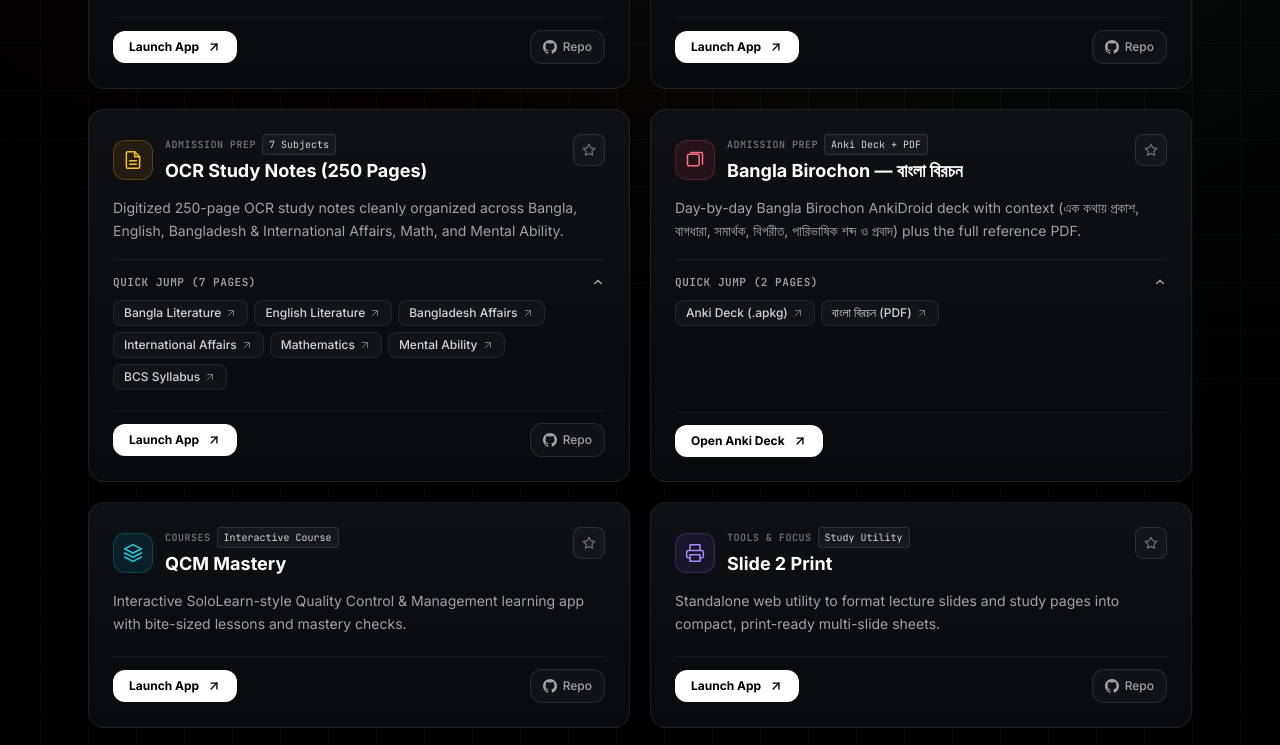
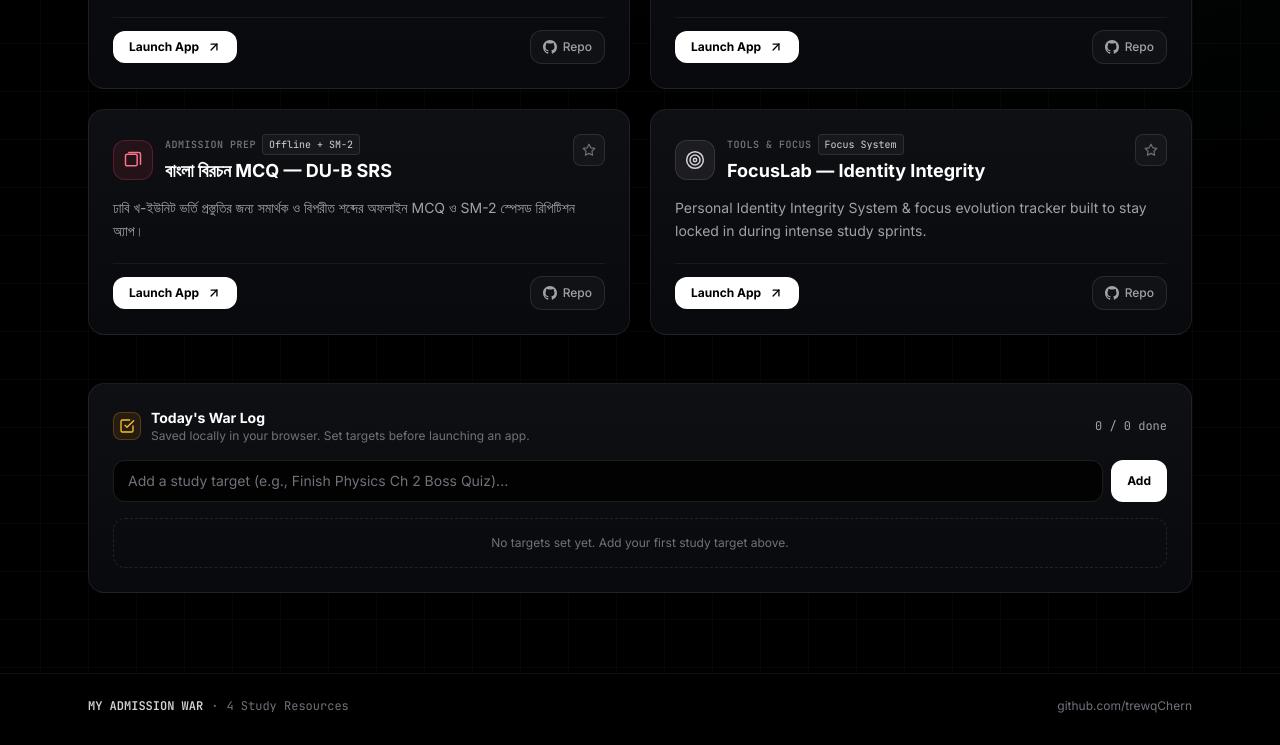
Before and after one commit to trewqChern/trewqChern.github.io, a plain HTML site: page index.html in a window 1280 px wide. Shown: the part 677-1422 px from the top of the page. Drawn offline with nearby package versions, Linux system fonts and the light colour scheme.

Commit message:
Remove OCR/QCM/Slide2Print/old Birochon and add Bangla Birochon MCQ site

```diff
--- a/index.html
+++ b/index.html
@@ -171,7 +171,7 @@
           My Admission <span class="bg-gradient-to-r from-red-500 via-orange-400 to-amber-300 bg-clip-text text-transparent">War</span>
         </h1>
         <p class="mt-4 max-w-xl text-sm leading-relaxed text-zinc-400 sm:text-base">
-          Every interactive study app, digitized question bank, OCR notebook, and focus tool I have built—organized in one pitch-black launchpad.
+          Every interactive study app, question bank, and focus tool for my 2026–27 admission prep—organized in one pitch-black launchpad.
         </p>
       </div>
 
@@ -303,7 +303,7 @@
       <div class="flex items-center gap-2 font-mono">
         <span class="text-zinc-300 font-semibold">MY ADMISSION WAR</span>
         <span>·</span>
-        <span id="footer-count">7 Study Resources</span>
+        <span id="footer-count">4 Study Resources</span>
       </div>
       <div class="flex items-center gap-4">
         <a href="https://github.com/trewqChern" target="_blank" rel="noopener noreferrer" class="transition hover:text-white">
@@ -438,71 +438,17 @@
           ],
         },
         {
-          id: 'bcs-study-notes',
-          title: 'OCR Study Notes (250 Pages)',
-          badge: 'Admission Prep',
-          category: 'admission',
-          accent: 'amber',
-          accentBg: 'bg-amber-500/10 text-amber-400 border-amber-500/25',
-          tagText: '7 Subjects',
-          url: 'https://trewqchern.github.io/bcs-study-notes/',
-          repo: 'https://github.com/trewqChern/bcs-study-notes',
-          description: 'Digitized 250-page OCR study notes cleanly organized across Bangla, English, Bangladesh & International Affairs, Math, and Mental Ability.',
-          icon: 'notes',
-          sublinks: [
-            { label: 'Bangla Literature', url: 'https://trewqchern.github.io/bcs-study-notes/bangla_literature.html' },
-            { label: 'English Literature', url: 'https://trewqchern.github.io/bcs-study-notes/english_literature.html' },
-            { label: 'Bangladesh Affairs', url: 'https://trewqchern.github.io/bcs-study-notes/bangladesh_affairs.html' },
-            { label: 'International Affairs', url: 'https://trewqchern.github.io/bcs-study-notes/international_affairs.html' },
-            { label: 'Mathematics', url: 'https://trewqchern.github.io/bcs-study-notes/mathematics.html' },
-            { label: 'Mental Ability', url: 'https://trewqchern.github.io/bcs-study-notes/mental_ability.html' },
-            { label: 'BCS Syllabus', url: 'https://trewqchern.github.io/bcs-study-notes/bcs_syllabus.html' },
-          ],
-        },
-        {
-          id: 'bangla-birochon',
-          title: 'Bangla Birochon — বাংলা বিরচন',
+          id: 'bangla-birochon-mcq',
+          title: 'বাংলা বিরচন MCQ — DU-B SRS',
           badge: 'Admission Prep',
           category: 'admission',
           accent: 'rose',
           accentBg: 'bg-rose-500/10 text-rose-400 border-rose-500/25',
-          tagText: 'Anki Deck + PDF',
-          url: 'https://drive.google.com/file/d/1lxWRoK_4jAxU71YR-cSJrqbk_c6VSR-M/view?usp=drivesdk',
-          repo: '',
-          actionLabel: 'Open Anki Deck',
-          description: 'Day-by-day Bangla Birochon AnkiDroid deck with context (এক কথায় প্রকাশ, বাগধারা, সমার্থক, বিপরীত, পারিভাষিক শব্দ ও প্রবাদ) plus the full reference PDF.',
+          tagText: 'Offline + SM-2',
+          url: 'https://trewqchern.github.io/bangla-birochon-mcq/',
+          repo: 'https://github.com/trewqChern/bangla-birochon-mcq',
+          description: 'ঢাবি খ-ইউনিট ভর্তি প্রস্তুতির জন্য সমার্থক ও বিপরীত শব্দের অফলাইন MCQ ও SM-2 স্পেসড রিপিটিশন অ্যাপ।',
           icon: 'cards',
-          sublinks: [
-            { label: 'Anki Deck (.apkg)', url: 'https://drive.google.com/file/d/1lxWRoK_4jAxU71YR-cSJrqbk_c6VSR-M/view?usp=drivesdk' },
-            { label: 'বাংলা বিরচন (PDF)', url: 'https://drive.google.com/file/d/130jfjHkmS8CkdZpEhoDmodJsBUl6B_II/view?usp=drivesdk' },
-          ],
-        },
-        {
-          id: 'qcm-mastery',
-          title: 'QCM Mastery',
-          badge: 'Courses',
-          category: 'courses',
-          accent: 'cyan',
-          accentBg: 'bg-cyan-500/10 text-cyan-400 border-cyan-500/25',
-          tagText: 'Interactive Course',
-          url: 'https://trewqchern.github.io/qcm-mastery/',
-          repo: 'https://github.com/trewqChern/qcm-mastery',
-          description: 'Interactive SoloLearn-style Quality Control & Management learning app with bite-sized lessons and mastery checks.',
-          icon: 'layers',
-          sublinks: [],
-        },
-        {
-          id: 'slide2print',
-          title: 'Slide 2 Print',
-          badge: 'Tools & Focus',
-          category: 'tools',
-          accent: 'violet',
-          accentBg: 'bg-violet-500/10 text-violet-400 border-violet-500/25',
-          tagText: 'Study Utility',
-          url: 'https://trewqchern.github.io/Slide2Print/',
-          repo: 'https://github.com/trewqChern/Slide2Print',
-          description: 'Standalone web utility to format lecture slides and study pages into compact, print-ready multi-slide sheets.',
-          icon: 'printer',
           sublinks: [],
         },
         {
@@ -618,7 +564,7 @@
           { key: 'courses', label: 'Courses' },
           { key: 'tools', label: 'Tools & Focus' },
           { key: 'pinned', label: 'Pinned' },
-        ];
+        ].filter((t) => t.key === 'all' || t.key === 'pinned' || counts[t.key] > 0);
 
         container.innerHTML = tabs
           .map((t) => {
```
